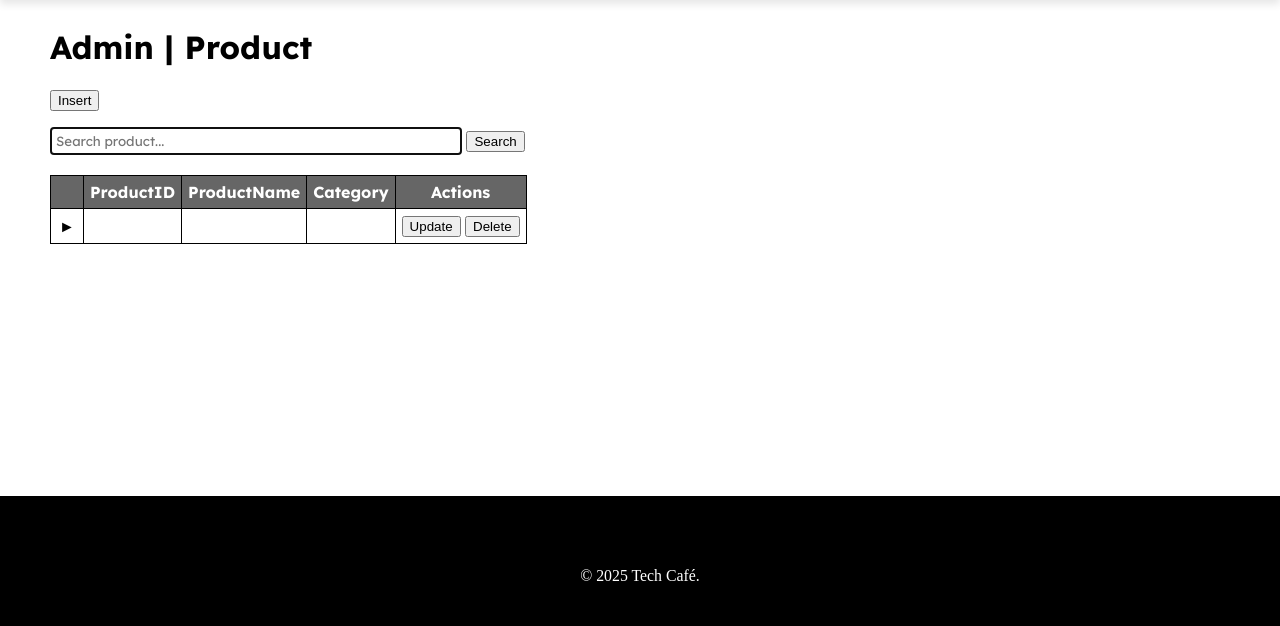
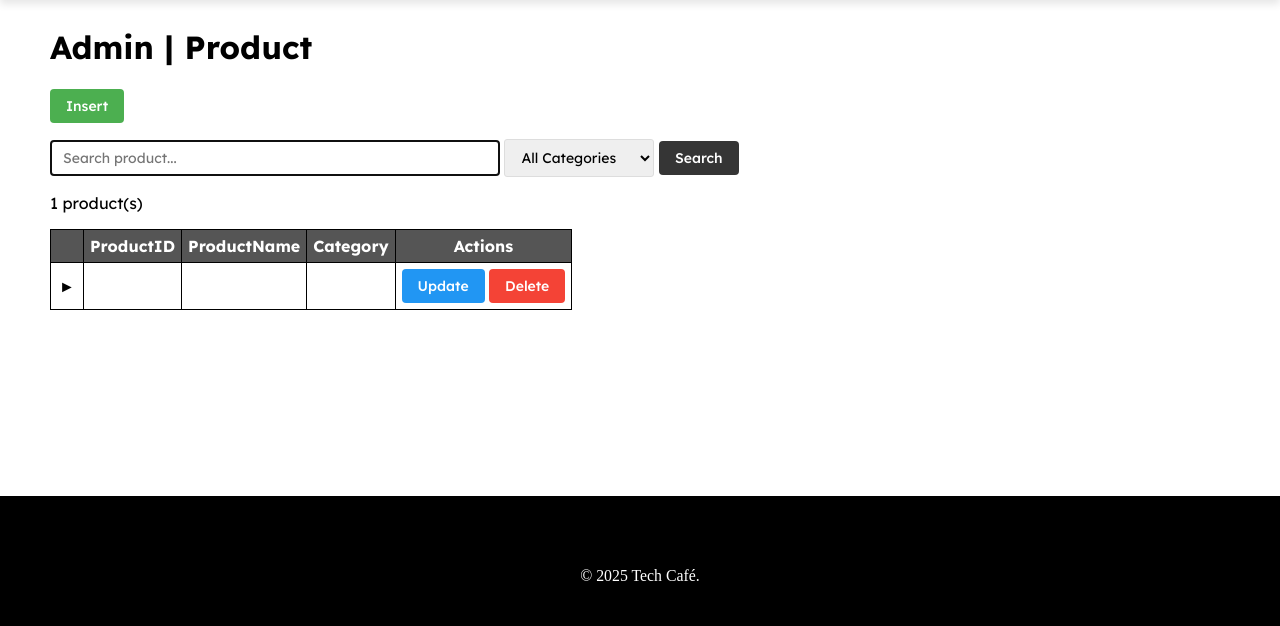
Before and after one commit to Nelson1100/TechCafe, a PHP site: page /admin/product.php in a window 1280 px wide. Shown: the part 174-800 px from the top of the page. Run offline with PHP 8.4, Linux system fonts and the light colour scheme; the visitor is signed in with stand-in values (Sample User, id 1); tables that the repository leaves empty or names only in its code hold one stand-in row (values such as "Sample post"); data that the repository does not hold is empty.

Commit message:
button design

```diff
--- a/admin/product.php
+++ b/admin/product.php
@@ -2,16 +2,34 @@
 require '../base.php';
 include '../admin_head.php';
 
-// Handle search query
+// Handle search query and category filter
 $search = $_GET['search'] ?? '';
-$stm = $_db->prepare("SELECT * FROM product WHERE ProductName LIKE ?");
-$stm->execute(["%$search%"]);
+$category = $_GET['category'] ?? '';
+
+// Prepare SQL query based on search and category filters
+if (!empty($category)) {
+    $stm = $_db->prepare("SELECT * FROM product WHERE ProductName LIKE ? AND Category = ?");
+    $stm->execute(["%$search%", $category]);
+} else {
+    $stm = $_db->prepare("SELECT * FROM product WHERE ProductName LIKE ?");
+    $stm->execute(["%$search%"]);
+}
 $products = $stm->fetchAll();
 
-// Get specifications for all products at once
-$stm = $_db->prepare("SELECT * FROM specification WHERE ProductID IN (SELECT ProductID FROM product where ProductName LIKE ?)");
-$stm->execute(["%$search%"]);
+// Get specifications for all products with filters
+if (!empty($category)) {
+    $stm = $_db->prepare("SELECT * FROM specification WHERE ProductID IN (SELECT ProductID FROM product WHERE ProductName LIKE ? AND Category = ?)");
+    $stm->execute(["%$search%", $category]);
+} else {
+    $stm = $_db->prepare("SELECT * FROM specification WHERE ProductID IN (SELECT ProductID FROM product WHERE ProductName LIKE ?)");
+    $stm->execute(["%$search%"]);
+}
 $all_specs = $stm->fetchAll();
+
+// Get all unique categories for the dropdown
+$stm = $_db->prepare("SELECT DISTINCT Category FROM product ORDER BY Category");
+$stm->execute();
+$categories = $stm->fetchAll();
 
 // Organize specifications by ProductID
 $specs_by_product = [];
@@ -34,13 +52,23 @@ foreach ($all_specs as $spec) {
         <h1>Admin | Product</h1>
 
         <p>
-            <button data-get="product_insert.php">Insert</button>
+            <button data-get="product_insert.php" class="admin-btn btn-insert">Insert</button>
         </p>
         <!-- Search Bar -->
         <form method="get" class="admin-search">
-            <input type="text" name="search" placeholder="Search product..." value="<?= htmlspecialchars($search) ?>">
-            <button type="submit">Search</button>
+            <input type="search" name="search" placeholder="Search product..."  value="<?= htmlspecialchars($search) ?>">
+            <select name="category">
+                <option value="">All Categories</option>
+                <?php foreach ($categories as $c): ?>
+                    <option value="<?= htmlspecialchars($c['Category']) ?>" <?= $category === $c['Category'] ? 'selected' : '' ?>>
+                        <?= htmlspecialchars($c['Category']) ?>
+                    </option>
+                <?php endforeach; ?>
+            </select>
+            <button type="submit" class="admin-btn btn-search">Search</button>
         </form>
+
+        <p><?= count($products) ?> product(s)</p>
 
         <!-- Product List -->
         <table class="admin-table">
@@ -59,9 +87,9 @@ foreach ($all_specs as $spec) {
                     <td><?= $p['ProductID'] ?></td>
                     <td><?= $p['ProductName'] ?></td>
                     <td><?= $p['Category'] ?></td>
-                    <td>
-                        <button data-get="product_update.php?ProductID=<?= $p['ProductID'] ?>">Update</button>
-                        <button data-confirm="Confirm Delete Record?" data-post="product_delete.php?ProductID=<?= $p['ProductID'] ?>">Delete</button>
+                    <td style="text-align: center;">
+                        <button data-get="product_update.php?ProductID=<?= $p['ProductID'] ?>" class="admin-btn btn-update">Update</button>
+                        <button data-confirm="Confirm Delete Record?" data-post="product_delete.php?ProductID=<?= $p['ProductID'] ?>" class="admin-btn btn-delete">Delete</button>
                         <img src="../images/product/<?= htmlspecialchars($p['ProductThumb']) ?>" alt="Product Thumbnail" class="popup-photo popup" width="150">
                     </td>
                 </tr>
@@ -94,21 +122,21 @@ foreach ($all_specs as $spec) {
                                                     </div>
                                                 <?php endif; ?>
                                             </td>
-                                            <td>
-                                                <button data-get="spec_update.php?SpecID=<?= $spec['SpecID'] ?>">Update</button>
-                                                <button data-confirm="Confirm Delete Specification?" data-post="spec_delete.php?SpecID=<?= $spec['SpecID'] ?>">Delete</button>
+                                            <td style="text-align: center;">
+                                                <button data-get="spec_update.php?SpecID=<?= $spec['SpecID'] ?>" class="admin-btn btn-update">Update</button>
+                                                <button data-confirm="Confirm Delete Specification?" data-post="spec_delete.php?SpecID=<?= $spec['SpecID'] ?>" class="admin-btn btn-delete">Delete</button>
                                                 <img src="../images/product/<?= htmlspecialchars($spec['ProductPhoto']) ?>" alt="Product Photo" class="popup-photo popup">
                                             </td>
                                         </tr>
                                     <?php endforeach; ?>
                                 </table>
                                 <p>
-                                    <button data-get="spec_insert.php?ProductID=<?= $p['ProductID'] ?>">Add Specification</button>
+                                    <button data-get="spec_insert.php?ProductID=<?= $p['ProductID'] ?>" class="admin-btn btn-insert">Add Specification</button>
                                 </p>
                             <?php else: ?>
                                 <p>No specification found for this product.</p>
                                 <p>
-                                    <button data-get="spec_insert.php?ProductID=<?= $p['ProductID'] ?>">Add Specification</button>
+                                    <button data-get="spec_insert.php?ProductID=<?= $p['ProductID'] ?>" class="admin-btn btn-insert">Add Specification</button>
                                 </p>
                             <?php endif; ?>
                         </div>
--- a/admin/product_insert.php
+++ b/admin/product_insert.php
@@ -98,8 +98,8 @@ if (is_post()) {
             <?= err('ProductThumb') ?>
 
             <section>
-                <button>Submit</button>
-                <button type="reset">Reset</button>
+                <button class="admin-btn btn-submit">Submit</button>
+                <button type="reset" class="admin-btn btn-reset">Reset</button>
             </section>
         </form>
     </main>
--- a/admin/product_update.php
+++ b/admin/product_update.php
@@ -122,8 +122,8 @@ if (is_post()) {
             <?= err('ProductThumb') ?>
 
             <section>
-                <button>Submit</button>
-                <button type="reset">Reset</button>
+                <button class="admin-btn btn-submit">Submit</button>
+                <button type="reset" class="admin-btn btn-reset">Reset</button>
             </section>
         </form>
     </main>
--- a/admin/spec_insert.php
+++ b/admin/spec_insert.php
@@ -105,8 +105,8 @@ if (is_post()) {
             <?= err('ProductPhoto') ?>
 
             <section>
-                <button>Submit</button>
-                <button type="reset">Reset</button>
+                <button class="admin-btn btn-submit">Submit</button>
+                <button type="reset" class="admin-btn btn-reset">Reset</button>
             </section>
         </form>
     </main>
--- a/admin/spec_update.php
+++ b/admin/spec_update.php
@@ -127,8 +127,8 @@ if (is_post()) {
             <?= err('ProductPhoto') ?>
 
             <section>
-                <button>Submit</button>
-                <button type="reset">Reset</button>
+                <button class="admin-btn btn-submit">Submit</button>
+                <button type="reset" class="admin-btn btn-reset">Reset</button>
             </section>
         </form>
     </main>
--- a/admin/user_insert.php
+++ b/admin/user_insert.php
@@ -169,9 +169,9 @@ if (is_post()) {
             </label>
             <?= err('ProfilePic') ?>
 
-            <section class="form-buttons">
-                <button>Submit</button>
-                <button type="reset">Reset</button>
+            <section>
+                <button class="admin-btn btn-submit">Submit</button>
+                <button type="reset" class="admin-btn btn-reset">Reset</button>
             </section>
         </form>
     </main>
--- a/admin/user_update.php
+++ b/admin/user_update.php
@@ -198,9 +198,9 @@ if (is_post()) {
             </label>
             <?= err('ProfilePic') ?>
 
-            <section class="form-buttons">
-                <button>Submit</button>
-                <button type="reset">Reset</button>
+            <section>
+                <button class="admin-btn btn-submit">Submit</button>
+                <button type="reset" class="admin-btn btn-reset">Reset</button>
             </section>
         </form>
     </main>
--- a/css/app.css
+++ b/css/app.css
@@ -1178,12 +1178,105 @@ select {
 }
 
 /* ---------------------------- ADMIN TABLE ------------------------------------------ */
+.admin-btn {
+    padding: 8px 16px;
+    border-radius: 4px;
+    font-weight: 500;
+    cursor: pointer;
+    transition: all 0.3s ease;
+    border: none;
+    font-size: 14px;
+    font-family: Lexend, sans-serif;
+    display: inline-flex;
+    align-items: center;
+    justify-content: center;
+}
+
+/* Insert Button */
+.btn-insert {
+    background-color: #4CAF50;
+    color: white;
+}
+
+.btn-insert:hover {
+    background-color: #45a049;
+    box-shadow: 0 2px 5px rgba(0, 0, 0, 0.2);
+}
+
+/* Update Button */
+.btn-update {
+    background-color: #2196F3;
+    color: white;
+}
+
+.btn-update:hover {
+    background-color: #0b7dda;
+    box-shadow: 0 2px 5px rgba(0, 0, 0, 0.2);
+}
+
+/* Delete Button */
+.btn-delete {
+    background-color: #f44336;
+    color: white;
+}
+
+.btn-delete:hover {
+    background-color: #d32f2f;
+    box-shadow: 0 2px 5px rgba(0, 0, 0, 0.2);
+}
+
+/* Search Button */
+.btn-search {
+    background-color: #353535;
+    color: white;
+}
+
+.btn-search:hover {
+    background-color: #000000;
+    box-shadow: 0 2px 5px rgba(0, 0, 0, 0.2);
+}
+
+/* Submit Button */
+.btn-submit {
+    background-color: #FF9800;
+    color: white;
+}
+
+.btn-submit:hover {
+    background-color: #e68900;
+    box-shadow: 0 2px 5px rgba(0, 0, 0, 0.2);
+}
+
+/* Reset Button */
+.btn-reset {
+    background-color: #9E9E9E;
+    color: white;
+}
+
+.btn-reset:hover {
+    background-color: #757575;
+    box-shadow: 0 2px 5px rgba(0, 0, 0, 0.2);
+}
+
+/* Admin Search Bar */
 .admin-search {
-    padding-bottom: 20px;
-}
-
-.admin-search input{
-    width: 400px;
+    margin: 15px 0;
+    gap: 10px;
+}
+
+.admin-search input {
+    width: 450px;
+}
+
+.admin-search input[type="search"] {
+    padding: 8px 12px;
+    font-size: 14px;
+}
+
+.admin-search select {
+    padding: 8px 12px;
+    font-size: 14px;
+    width: 150px;
 }
 
 .admin-table {
@@ -1197,7 +1290,7 @@ select {
 
 .admin-table th {
     color: #fff;
-    background: #666;
+    background: #555;
 }
 
 .admin-table tr:hover td {
```
Also changed, not shown: admin/user.php (+33 -12 lines).
